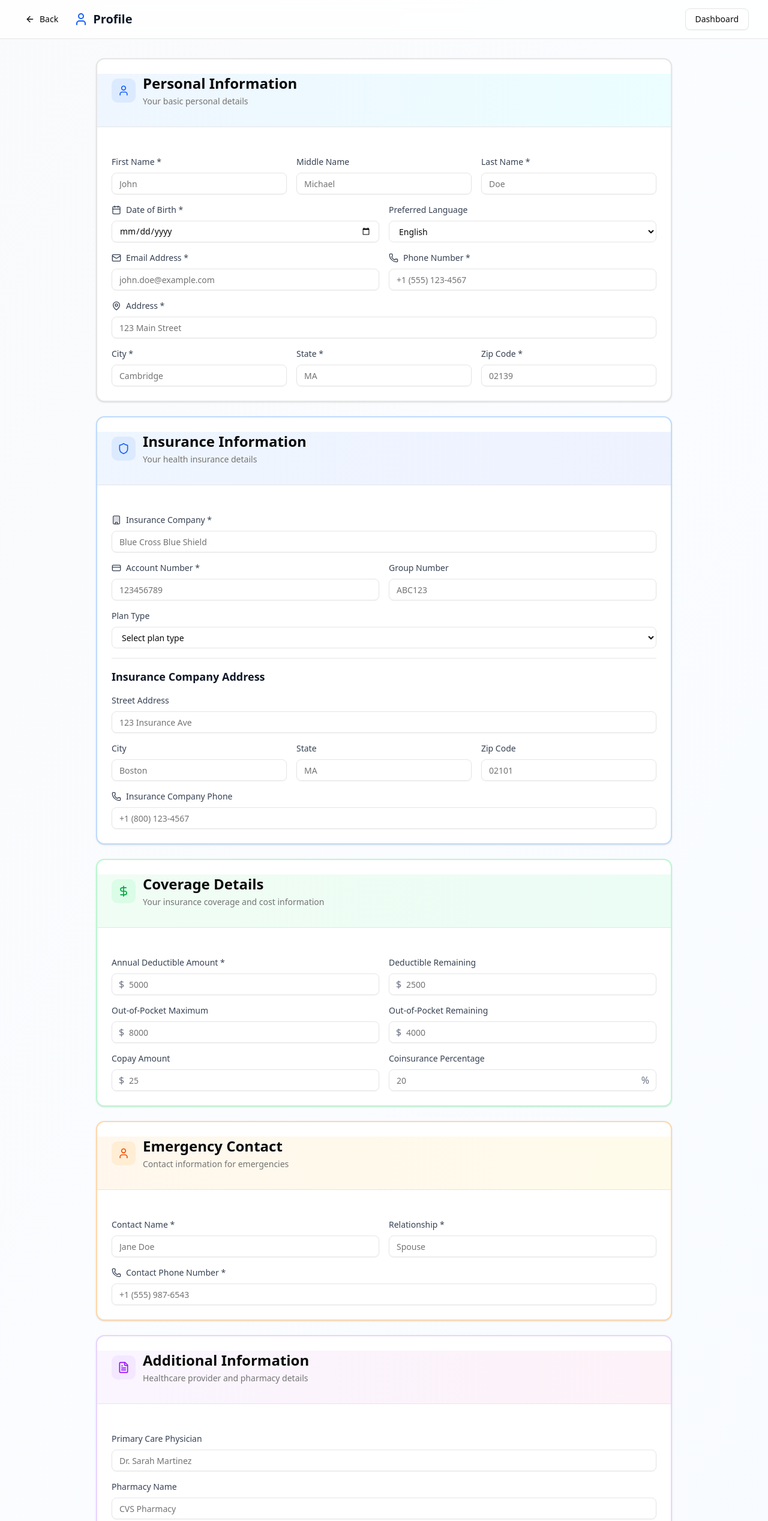
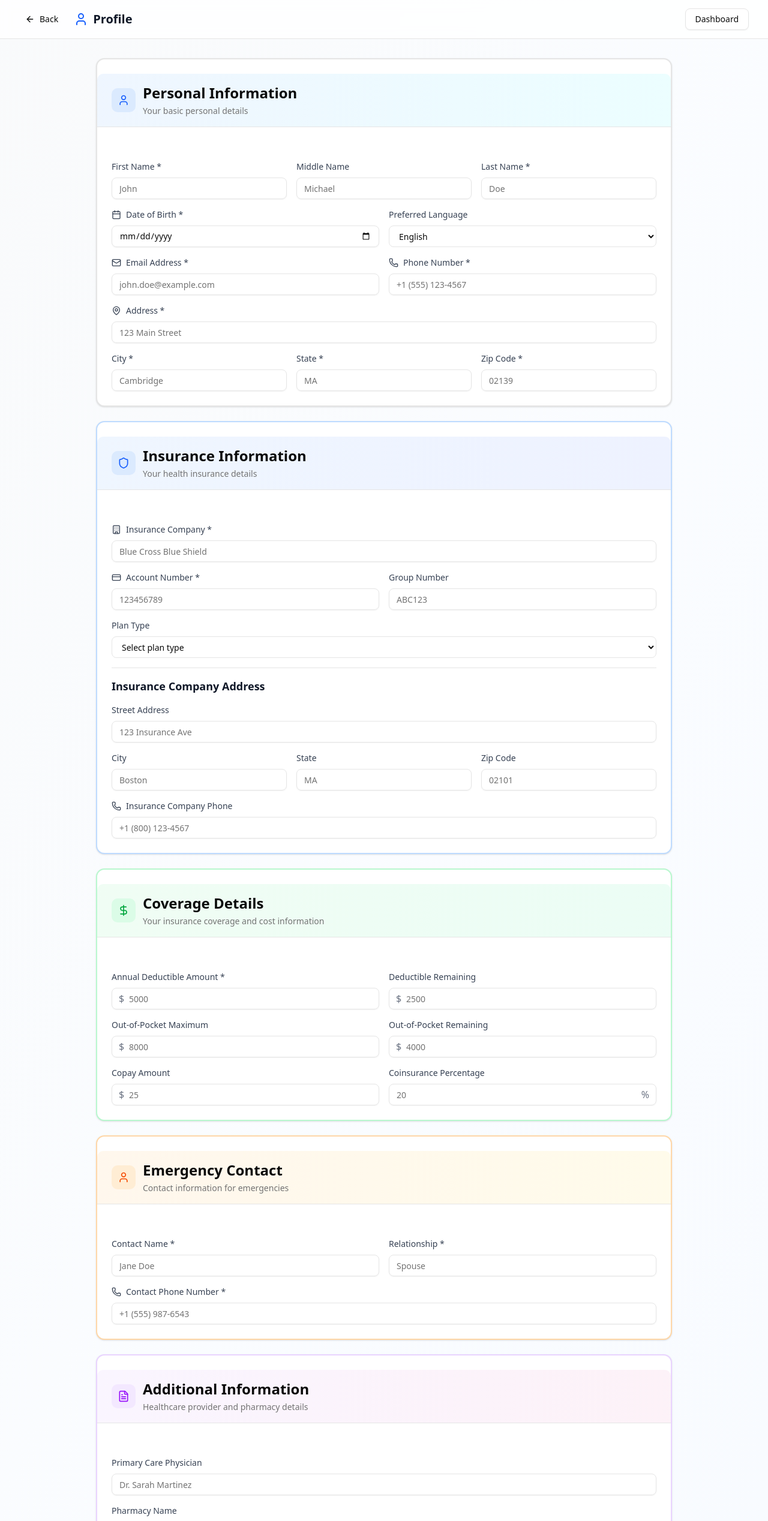
Before and after one commit to nkkrnkl/carepilot, a Next.js app: page /profile in a window 1280 px wide. Shown: the top 2536 px of the page at 60% size. Built offline with nearby package versions, Linux system fonts and the light colour scheme.

Commit message:
Adjust gradient to only cover header text area in profile page

```diff
--- a/app/profile/page.tsx
+++ b/app/profile/page.tsx
@@ -124,7 +124,8 @@ export default function ProfilePage() {
         <form onSubmit={handleSubmit}>
           {/* Personal Information Section */}
           <Card className="mb-6 border-2">
-            <CardHeader className="bg-gradient-to-r from-blue-50 to-cyan-50 border-b">
+            <CardHeader className="p-0 border-b-0">
+              <div className="bg-gradient-to-r from-blue-50 to-cyan-50 border-b px-6 py-4 rounded-t-lg">
                 <div className="flex items-center gap-3">
                   <div className="h-10 w-10 rounded-lg bg-blue-100 flex items-center justify-center flex-shrink-0">
                     <User className="h-5 w-5 text-blue-600" />
@@ -132,6 +133,7 @@ export default function ProfilePage() {
                   <div className="flex flex-col">
                     <CardTitle className="text-2xl mb-1">Personal Information</CardTitle>
                     <CardDescription className="m-0">Your basic personal details</CardDescription>
+                  </div>
                 </div>
               </div>
             </CardHeader>
@@ -284,7 +286,8 @@ export default function ProfilePage() {
 
           {/* Insurance Information Section */}
           <Card className="mb-6 border-2 border-blue-200">
-            <CardHeader className="bg-gradient-to-r from-blue-50 to-indigo-50 border-b">
+            <CardHeader className="p-0 border-b-0">
+              <div className="bg-gradient-to-r from-blue-50 to-indigo-50 border-b px-6 py-4 rounded-t-lg">
                 <div className="flex items-center gap-3">
                   <div className="h-10 w-10 rounded-lg bg-blue-100 flex items-center justify-center flex-shrink-0">
                     <Shield className="h-5 w-5 text-blue-600" />
@@ -292,6 +295,7 @@ export default function ProfilePage() {
                   <div className="flex flex-col">
                     <CardTitle className="text-2xl mb-1">Insurance Information</CardTitle>
                     <CardDescription className="m-0">Your health insurance details</CardDescription>
+                  </div>
                 </div>
               </div>
             </CardHeader>
@@ -416,7 +420,8 @@ export default function ProfilePage() {
 
           {/* Insurance Coverage Details Section */}
           <Card className="mb-6 border-2 border-green-200">
-            <CardHeader className="bg-gradient-to-r from-green-50 to-emerald-50 border-b">
+            <CardHeader className="p-0 border-b-0">
+              <div className="bg-gradient-to-r from-green-50 to-emerald-50 border-b px-6 py-4 rounded-t-lg">
                 <div className="flex items-center gap-3">
                   <div className="h-10 w-10 rounded-lg bg-green-100 flex items-center justify-center flex-shrink-0">
                     <DollarSign className="h-5 w-5 text-green-600" />
@@ -424,6 +429,7 @@ export default function ProfilePage() {
                   <div className="flex flex-col">
                     <CardTitle className="text-2xl mb-1">Coverage Details</CardTitle>
                     <CardDescription className="m-0">Your insurance coverage and cost information</CardDescription>
+                  </div>
                 </div>
               </div>
             </CardHeader>
@@ -532,7 +538,8 @@ export default function ProfilePage() {
 
           {/* Emergency Contact Section */}
           <Card className="mb-6 border-2 border-orange-200">
-            <CardHeader className="bg-gradient-to-r from-orange-50 to-amber-50 border-b">
+            <CardHeader className="p-0 border-b-0">
+              <div className="bg-gradient-to-r from-orange-50 to-amber-50 border-b px-6 py-4 rounded-t-lg">
                 <div className="flex items-center gap-3">
                   <div className="h-10 w-10 rounded-lg bg-orange-100 flex items-center justify-center flex-shrink-0">
                     <User className="h-5 w-5 text-orange-600" />
@@ -540,6 +547,7 @@ export default function ProfilePage() {
                   <div className="flex flex-col">
                     <CardTitle className="text-2xl mb-1">Emergency Contact</CardTitle>
                     <CardDescription className="m-0">Contact information for emergencies</CardDescription>
+                  </div>
                 </div>
               </div>
             </CardHeader>
@@ -586,7 +594,8 @@ export default function ProfilePage() {
 
           {/* Additional Information Section */}
           <Card className="mb-6 border-2 border-purple-200">
-            <CardHeader className="bg-gradient-to-r from-purple-50 to-pink-50 border-b">
+            <CardHeader className="p-0 border-b-0">
+              <div className="bg-gradient-to-r from-purple-50 to-pink-50 border-b px-6 py-4 rounded-t-lg">
                 <div className="flex items-center gap-3">
                   <div className="h-10 w-10 rounded-lg bg-purple-100 flex items-center justify-center flex-shrink-0">
                     <FileText className="h-5 w-5 text-purple-600" />
@@ -594,6 +603,7 @@ export default function ProfilePage() {
                   <div className="flex flex-col">
                     <CardTitle className="text-2xl mb-1">Additional Information</CardTitle>
                     <CardDescription className="m-0">Healthcare provider and pharmacy details</CardDescription>
+                  </div>
                 </div>
               </div>
             </CardHeader>
```
Lines whose indentation alone changed are shown as unchanged.
